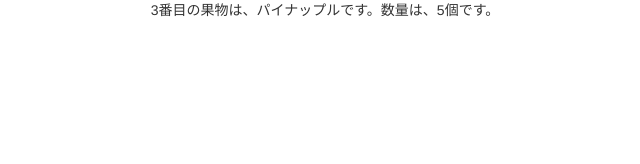
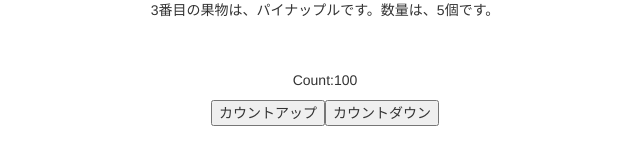
Before and after one commit to Onepiece2424/react-credit-, a React (Create React App) app: page / in a window 1280 px wide. Shown: the part 444-608 px from the top of the page, without its empty margins (315-955 px from the left). Built offline with nearby package versions, Linux system fonts and the light colour scheme; no server answers.

Commit message:
useDispatchを使用し、actionをreducerへ送信

```diff
--- a/src/components/ReduxLearn.jsx
+++ b/src/components/ReduxLearn.jsx
@@ -1,11 +1,17 @@
 import React from 'react'
-import { useSelector } from "react-redux";
+import { useSelector, useDispatch } from "react-redux";
 
 const ReduxLearn = (() => {
 
-  // console.log(state.)
+  // useSelector
   const user = useSelector((state) => state.userReducer.user)
   const fruits = useSelector((state) => state.fruitReducer.fruits)
+  const count = useSelector((state) => state.countReducer.count)
+
+  // dispatch
+  const dispatch = useDispatch();
+  const increase = () => {dispatch( {type: 'INCREASE_COUNT'}) }
+  const decrease = () => {dispatch( {type: 'DECREASE_COUNT'})}
 
   return (
     <>
@@ -19,6 +25,11 @@ const ReduxLearn = (() => {
           return <p key={fruit.id}>{fruit.id}番目の果物は、{fruit.fruit_name}です。数量は、{fruit.quantity}個です。</p>
         })}
       </div>
+      <br></br>
+      <br></br>
+      <p>Count:{count}</p>
+      <button onClick={increase}>カウントアップ</button>
+      <button onClick={decrease}>カウントダウン</button>
     </>
   )
 })
--- a/src/stores/index.js
+++ b/src/stores/index.js
@@ -2,8 +2,8 @@ import { createStore, combineReducers } from "redux";
 // import { reducer as reduxFormReducer } from 'redux-form';
 
 // initialStateの作成
-// const initialState = {
-//   count: 100,
+const initialState = {
+  count: 100,
 //   user: {
 //     name: "田中",
 //     job: "学生",
@@ -20,7 +20,7 @@ import { createStore, combineReducers } from "redux";
 //     { id: 2, fruit_name: "みかん", fruit_color: "orange", quantity: 1 },
 //     { id: 3, fruit_name: "パイナップル", fruit_color: "yellow", quantity: 5 },
 //   ]
-// };
+};
 
 
 // reducerの作成
@@ -28,12 +28,19 @@ import { createStore, combineReducers } from "redux";
 //   form: reduxFormReducer,
 // });
 
-const countReducer = (
-  state = {
-    count: 100
+const countReducer = (state = initialState, action) => {
+  switch (action.type) {
+    case 'INCREASE_COUNT':
+      return {
+        count: state.count + 1,
+      };
+    case 'DECREASE_COUNT':
+      return {
+        count: state.count - 1,
+      };
+      default:
+        return state;
   }
-) => {
-  return state
 };
 
 const userReducer = (
```
